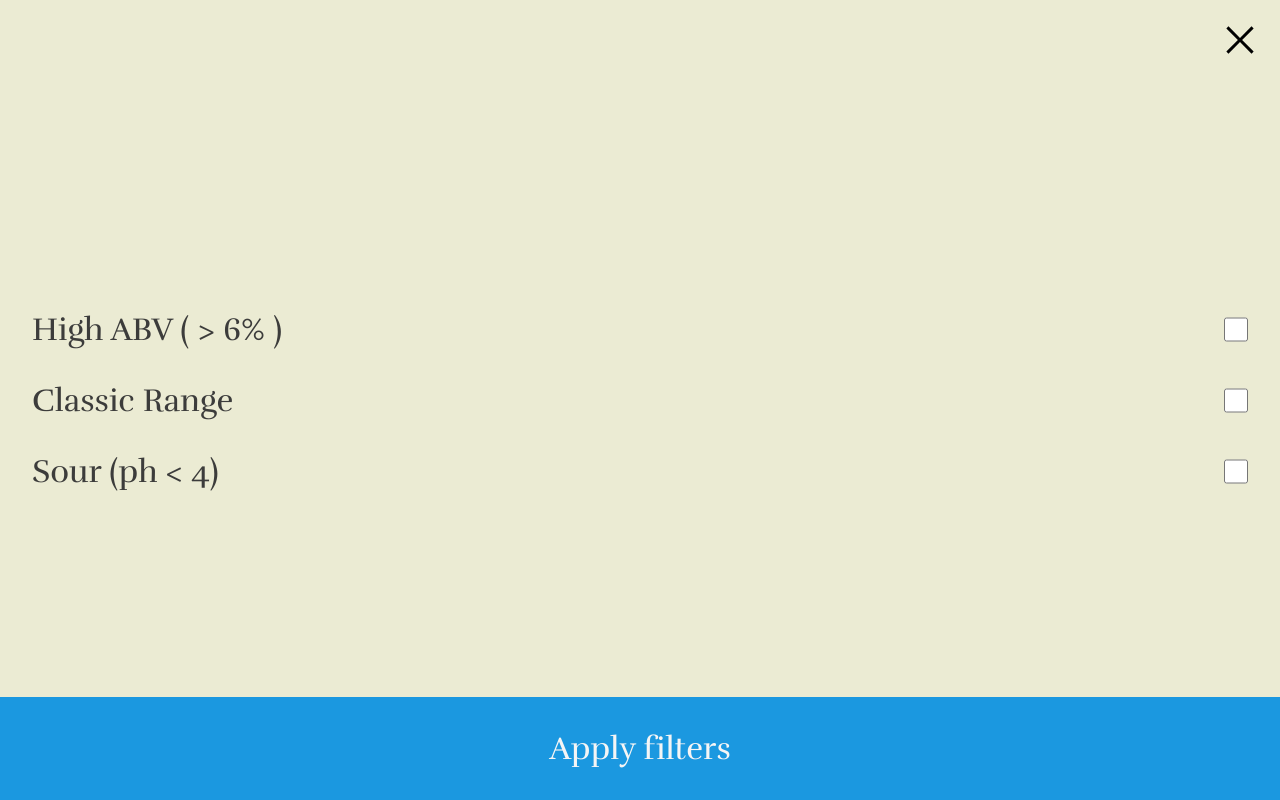
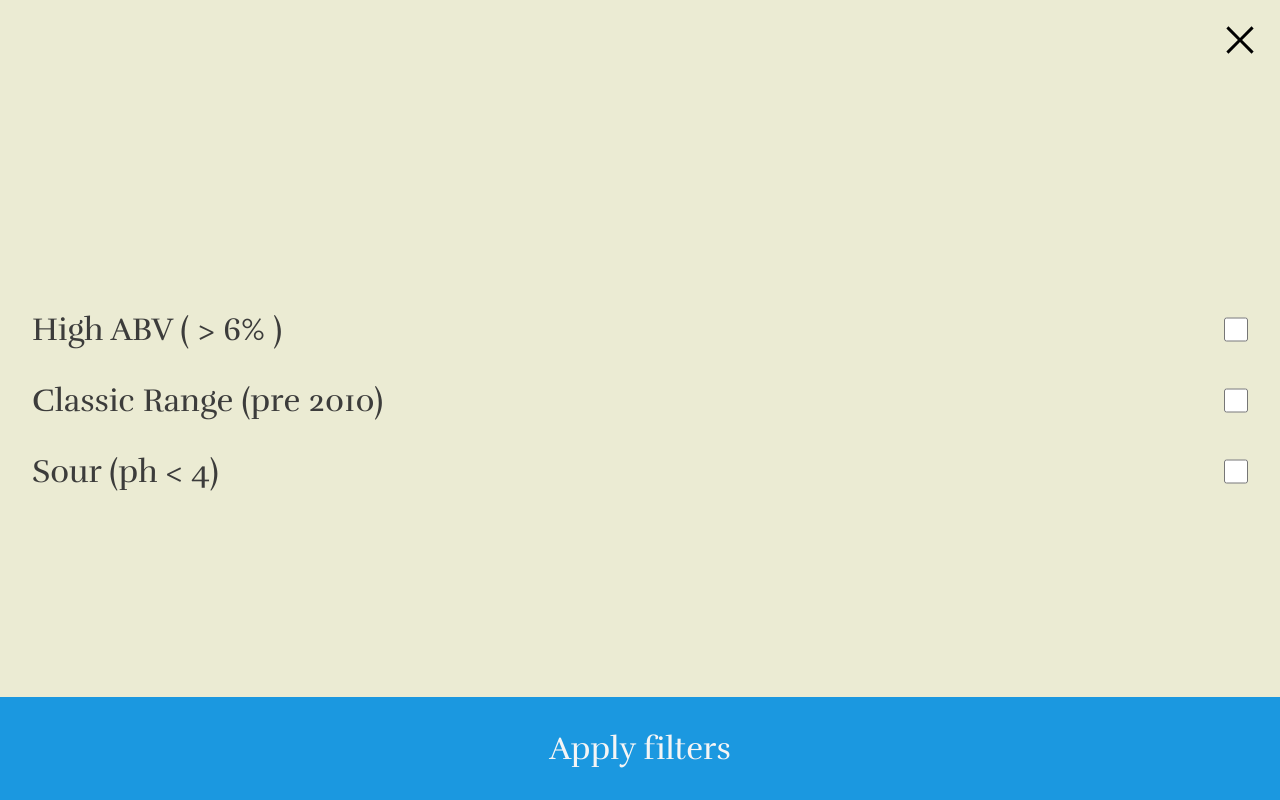
Before and after one commit to churlish404/punk-api, a React (Vite) app: page / in a window 1280 px wide. Both pictures are taken after a click on the picture 40 px from the left and 46 px from the top of the page. Built offline with nearby package versions, Linux system fonts and the light colour scheme; no server answers; a web font is replaced by a local one.

Commit message:
HighABV & Classic nav filter functioning

```diff
--- a/src/App.tsx
+++ b/src/App.tsx
@@ -14,6 +14,10 @@ function App() {
   const [isClassicChecked, setIsClassicChecked] = useState<boolean>(false);
   const [isSourChecked, setIsSourChecked] = useState<boolean>(false);
 
+  // api string parameters
+  const [highABV, setHighABV] = useState<string>("");
+  const [classic, setClassic] = useState<string>("");
+
   // function to pass correct boolean state "checked/unchecked" to each filter component
   // previousSibling refers to corresponding checkbox label
   const handleChecked = (event: ChangeEvent<HTMLInputElement>) => {
@@ -28,7 +32,7 @@ function App() {
   };
 
   const getBeers = async (
-    url: string = "https://api.punkapi.com/v2/beers/"
+    url: string = `https://api.punkapi.com/v2/beers${highABV}${classic}`
   ) => {
     const response = await fetch(url);
     const data = await response.json();
@@ -49,12 +53,13 @@ function App() {
     // setBeers({ query: "", beers: allBeers });
   };
 
-  // handles
+  // handles user searching
   const handleSearchInput = (event: ChangeEvent<HTMLInputElement>) => {
     const userInput = event.target.value.toLowerCase();
     setSearchTerm(userInput);
   };
 
+  // sets search beers to those matching the search term
   const searchedBeers = () => {
     const searchedBeers = beers.filter((beer) =>
       searchTerm == "" ? beer : beer.name.toLowerCase().includes(searchTerm)
@@ -63,14 +68,24 @@ function App() {
     setSearchBeers(searchedBeers);
   };
 
+  //API param syntax
+
+  // "https://api.punkapi.com/v2/beers?abv_gt=6" for higher than 6% beers
+  // "https://api.punkapi.com/v2/beers?brewed_before=01-2010" beers pre 2010
+
   const filterBeers = (event: MouseEvent<HTMLButtonElement>) => {
-    console.log(event);
+    event.preventDefault();
+    isAbvChecked ? setHighABV("?abv_gt=6") : setHighABV("");
+    isClassicChecked ? setClassic("?brewed_before=01-2008") : setClassic("");
+
+    const sourBeers = beers.filter((beer) => beer.ph < 4);
+    console.log(sourBeers);
   };
 
   useEffect(() => {
     searchTerm ? searchedBeers() : getBeers();
     // eslint-disable-next-line react-hooks/exhaustive-deps
-  }, [searchTerm]);
+  }, [searchTerm, highABV, classic]);
 
   return (
     <>
--- a/src/components/Filter/Filter.tsx
+++ b/src/components/Filter/Filter.tsx
@@ -3,6 +3,7 @@ import { ChangeEventHandler } from "react";
 
 type FilterProps = {
   label: string;
+  key: string;
   isChecked: boolean;
   handleChecked: ChangeEventHandler<HTMLInputElement>;
 };
--- a/src/containers/FilterList/FilterList.tsx
+++ b/src/containers/FilterList/FilterList.tsx
@@ -15,7 +15,11 @@ const FilterList = ({
   isClassicChecked,
   isSourChecked,
 }: FilterListProps) => {
-  const filterLabels = ["High ABV ( > 6% )", "Classic Range", "Sour (ph < 4)"];
+  const filterLabels = [
+    "High ABV ( > 6% )",
+    "Classic Range (pre 2010)",
+    "Sour (ph < 4)",
+  ];
 
   const filterJSX = filterLabels.map((label, idx) => (
     <Filter
```
